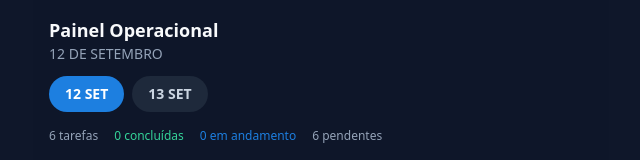
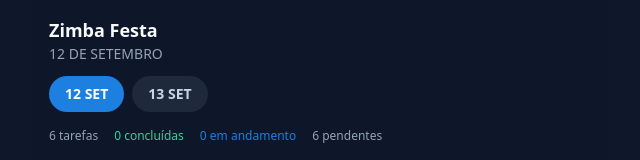
Before and after one commit to otaviiooo087-gif/claude, a Next.js app in the folder painel-operacional/: page / in a window 1280 px wide. Shown: the top 160 px of the page, without its empty margins (319-959 px from the left). Built offline with nearby package versions, Linux system fonts and the light colour scheme.

Commit message:
Renomeia o app para "Zimba Festa"
Atualiza manifest.json (name/short_name), título da página e cabeçalho
do dashboard.

Co-Authored-By: Claude Sonnet 5 <noreply@anthropic.com>
Claude-Session: https://claude.ai/code/session_01LZoAimw4nPXED4V9aF31xB

```diff
--- a/painel-operacional/src/app/layout.tsx
+++ b/painel-operacional/src/app/layout.tsx
@@ -4,7 +4,7 @@ import ErrorBoundary from '@/components/ErrorBoundary';
 import './globals.css';
 
 export const metadata: Metadata = {
-  title: 'Painel Operacional',
+  title: 'Zimba Festa',
   description: 'Painel offline para controle de montagens e retiradas.',
   manifest: 'manifest.json',
   icons: {
--- a/painel-operacional/src/app/page.tsx
+++ b/painel-operacional/src/app/page.tsx
@@ -82,7 +82,7 @@ export default function Home() {
     <main className="mx-auto min-h-screen w-full max-w-xl bg-slate-900 pb-10">
       <header className="sticky top-0 z-10 flex flex-col gap-3 border-b border-slate-800 bg-slate-900/95 p-4 backdrop-blur">
         <div>
-          <h1 className="text-lg font-bold text-slate-50">Painel Operacional</h1>
+          <h1 className="text-lg font-bold text-slate-50">Zimba Festa</h1>
           <p className="text-sm text-slate-400">{formatDateFull(selectedDate)}</p>
         </div>
         <DateSelector dates={availableDates} selected={selectedDate} onSelect={selectDate} />
--- a/painel-operacional/src/components/ErrorBoundary.tsx
+++ b/painel-operacional/src/components/ErrorBoundary.tsx
@@ -18,7 +18,7 @@ export default class ErrorBoundary extends Component<Props, State> {
   }
 
   componentDidCatch(error: unknown) {
-    console.error('Erro não tratado no Painel Operacional:', error);
+    console.error('Erro não tratado no Zimba Festa:', error);
   }
 
   handleReload = () => {
```
Also changed, not shown: painel-operacional/public/manifest.json.
